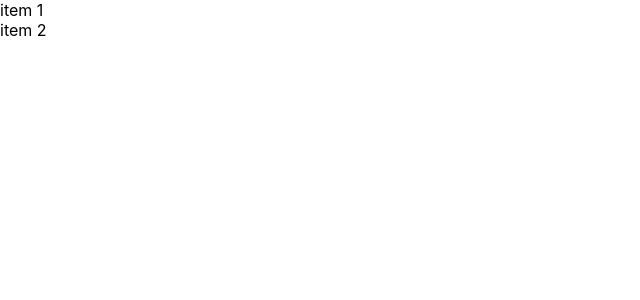
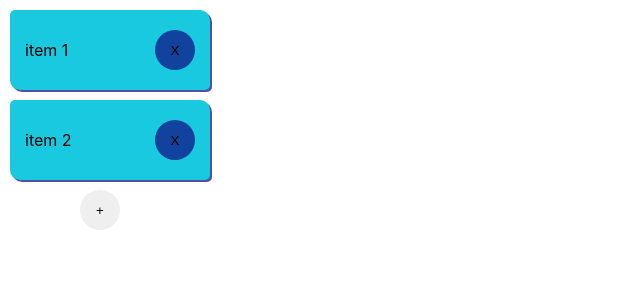
Before and after one commit to CodeHvrd/todo-weed, a React (Create React App) app: page / in a window 1280 px wide. Shown: the top 300 px of the page, without its empty margins (0-640 px from the left). Built offline with nearby package versions, Linux system fonts and the light colour scheme.

Commit message:
Button component created & items styled

```diff
--- a/src/App.js
+++ b/src/App.js
@@ -1,8 +1,16 @@
 import { List } from './components/list';
+import { Button } from './components/button';
 import './App.css';
 
 function App() {
-  return <List items={['item 1', 'item 2']}  />
+  return (
+  <div className="app-container">
+    <List items={['item 1', 'item 2']} />
+    <div className="button-container">
+      <Button content="+"/>
+    </div>
+  </div>
+  );
 }
 
 export default App;
--- /dev/null
+++ b/src/components/button.jsx
@@ -0,0 +1,6 @@
+import React from 'react'
+
+
+export const Button = ({ content, color }) => {
+    return <button className="button" style={{ backgroundColor: color }} >{content}</button>
+}
--- a/src/components/item.jsx
+++ b/src/components/item.jsx
@@ -1,5 +1,13 @@
-import React from 'react'
+import React from "react";
+import { Button } from "./button";
 
-export const Item = ({text}) => {
-    return <div>{text}</div>
-}
+export const Item = ({ text }) => {
+  return (
+    <div className="item">
+      <div className="item-content">
+        {text}
+        <Button content="X" color="#0e1086b8" />
+      </div>
+    </div>
+  );
+};
--- a/src/index.css
+++ b/src/index.css
@@ -11,3 +11,40 @@ code {
   font-family: source-code-pro, Menlo, Monaco, Consolas, 'Courier New',
     monospace;
 }
+
+.app-container {
+  width: 200px;
+}
+
+.item {
+  background-color: rgb(24, 201, 224);
+  border-radius: 5px 10px;
+  box-shadow: 2px 2px #0e1086b8;
+  display: flex;
+  justify-content: center;
+  align-items: center;
+  height: 80px;
+  width: 100%;
+  margin: 10px;
+}
+
+.item-content{
+  width: 100%;
+  display: flex;
+  align-items: center;
+  justify-content: space-between;
+  padding: 15px;
+}
+
+.button-container{
+  display: flex;
+  justify-content: center;
+  align-items: center;
+}
+
+.button{
+  width: 40px;
+  height: 40px;
+  border-radius: 40px;
+  border: 0px;
+}
```
